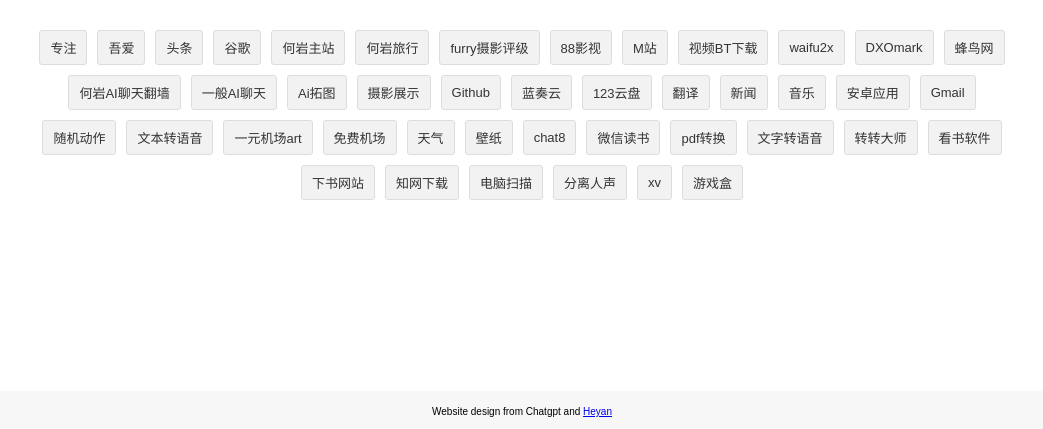
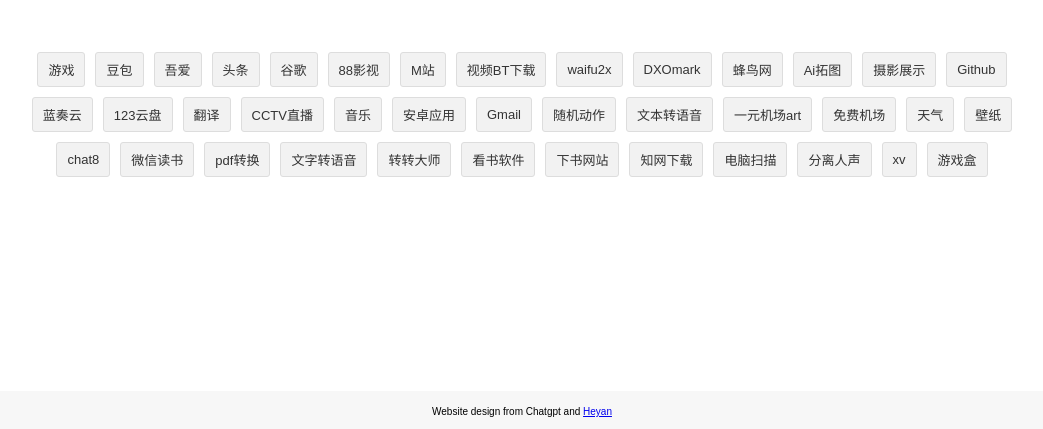
Before and after one commit to heyan9/heyan9.github.io, a plain HTML site: page index.html in a window 1280 px wide. Shown: the part 409-838 px from the top of the page, without its empty margins (118-1161 px from the left). Drawn offline with Linux system fonts and the light colour scheme.

Commit message:
Update index.html
Signed-off-by: 何岩 <149994812+heyan9@users.noreply.github.com>

```diff
--- a/index.html
+++ b/index.html
@@ -111,28 +111,24 @@
     </div>
     <div id="navLinks">
       <!-- 在这里添加你的导航链接 -->
-     <a href="https://www.zeenzeen.com/" class="navLink"><font size="2">专注</font></a>
+     <a href="https://www.yikm.net/" class="navLink"><font size="2">游戏</font></a>
+      <a href="https://www.yikm.net/" class="navLink"><font size="2">豆包</font></a>
       <a href="https://www.52pojie.cn/" class="navLink"><font size="2">吾爱</font></a>
       <a href="https://www.toutiao.com/" class="navLink"><font size="2">头条</font></a>
       <a href="https://www.google.com.hk/" class="navLink"><font size="2">谷歌</font></a>
-      <a href="http://furryheyan.top/" class="navLink"><font size="2">何岩主站</font></a>
-      <a href="https://heyan9.github.io/lx/" class="navLink"><font size="2">何岩旅行</font></a>
-      <a href="http://furryheyan.top:66/ " class="navLink"><font size="2">furry摄影评级</font></a>
       <a href="https://www.88mv.org/?ref=88ys.cn" class="navLink"><font size="2">88影视</font></a>
       <a href="http://m.dodoge.me/" class="navLink"><font size="2">M站</font></a>
       <a href="https://www.66yingshi.com/" class="navLink"><font size="2">视频BT下载</font></a>
       <a href="https://waifu2x.udp.jp/" class="navLink"><font size="2">waifu2x</font></a>
       <a href="https://www.dxomark.com/" class="navLink"><font size="2">DXOmark</font></a>
        <a href="https://bbs.fengniao.com/forum/forum_125.html" class="navLink"><font size="2">蜂鸟网</font></a>
-      <a href="https://heyan-gpt.vercel.app/" class="navLink"><font size="2">何岩AI聊天翻墙</font></a>
-       <a href="https://chat18.aichatos.xyz/#/chat/1706499746500" class="navLink"><font size="2">一般AI聊天</font></a>
       <a href="https://clipdrop.co/uncrop" class="navLink"><font size="2">Ai拓图</font></a>
       <a href="https://heyan9.github.io/photo" class="navLink"><font size="2">摄影展示</font></a>
       <a href="https://github.com/" class="navLink"><font size="2">Github</font></a>
       <a href="https://pc.woozooo.com/" class="navLink"><font size="2">蓝奏云</font></a>
         <a href="https://www.123pan.com/" class="navLink"><font size="2">123云盘</font></a>
       <a href="https://fanyi.youdao.com/index.html#/" class="navLink"><font size="2">翻译</font></a>
-      <a href="https://tv.cctv.com/live/index.shtml?spm=C28340.P2qo7O8Q1Led.EEfEAhEnQFPl.2" class="navLink"><font size="2">新闻</font></a>
+      <a href="https://tv.cctv.com/live/index.shtml?spm=C28340.P2qo7O8Q1Led.EEfEAhEnQFPl.2" class="navLink"><font size="2">CCTV直播</font></a>
       <a href="http://www.2t58.com/" class="navLink"><font size="2">音乐</font></a>
       <a href="https://cn.uptodown.com/" class="navLink"><font size="2">安卓应用</font></a>
       <a href="https://mail.google.com/mail/u/0/#inbox" class="navLink"><font size="2">Gmail</font></a>
```
